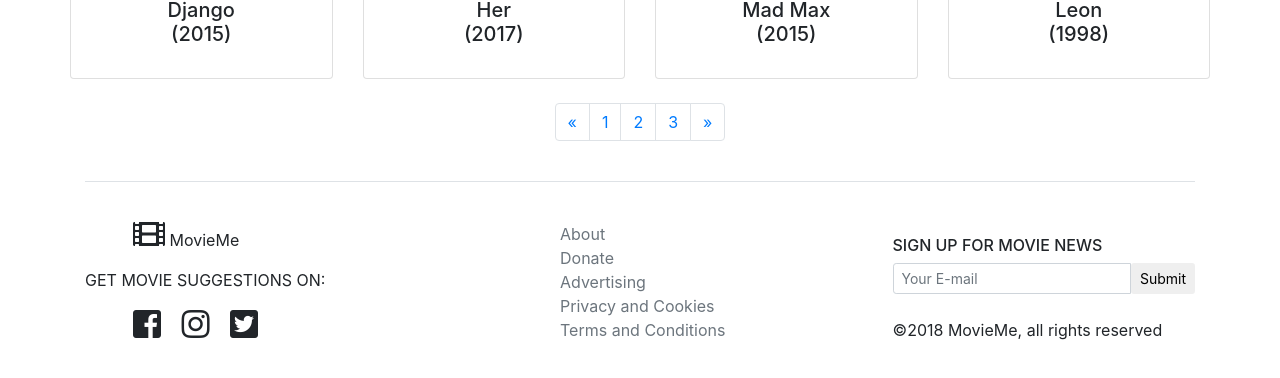
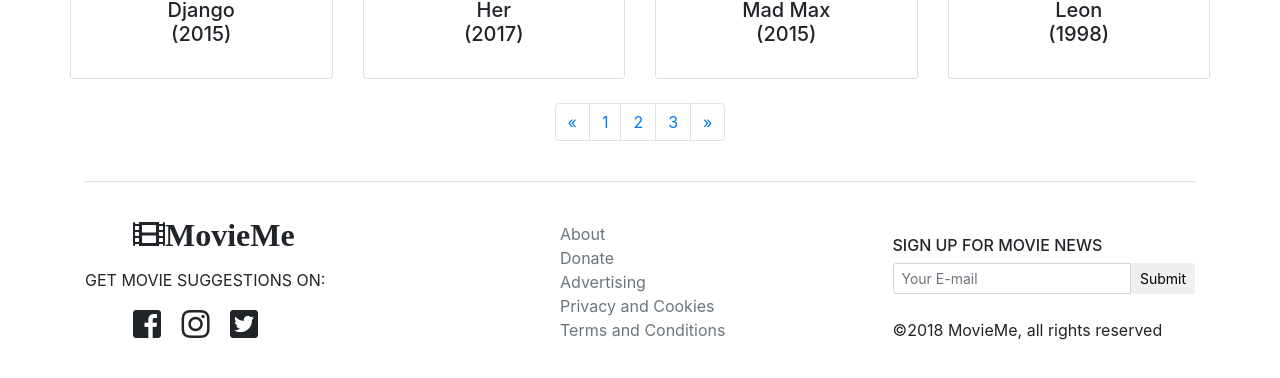
Before and after one commit to manoslour/CS364, a plain HTML site: page homepage.html in a window 1280 px wide. Shown: the part 2976-3354 px from the top of the page. Drawn offline with nearby package versions, Linux system fonts and the light colour scheme.

Commit message:
MovieMe position in footer

```diff
--- a/homepage.html
+++ b/homepage.html
@@ -247,8 +247,8 @@
                 <div class="row align-items-end">
                     <div class="col-sm-5">
                         <p class="text-md-left pl-5">
-                            <i class="fas fa-film fa-2x"></i>
-                            MovieMe
+                            <i class="fas fa-film fa-2x">MovieMe</i>
+
                         </p>
                         <p class="text-left">GET MOVIE SUGGESTIONS ON:</p>
                         <p class="text-left">
```
